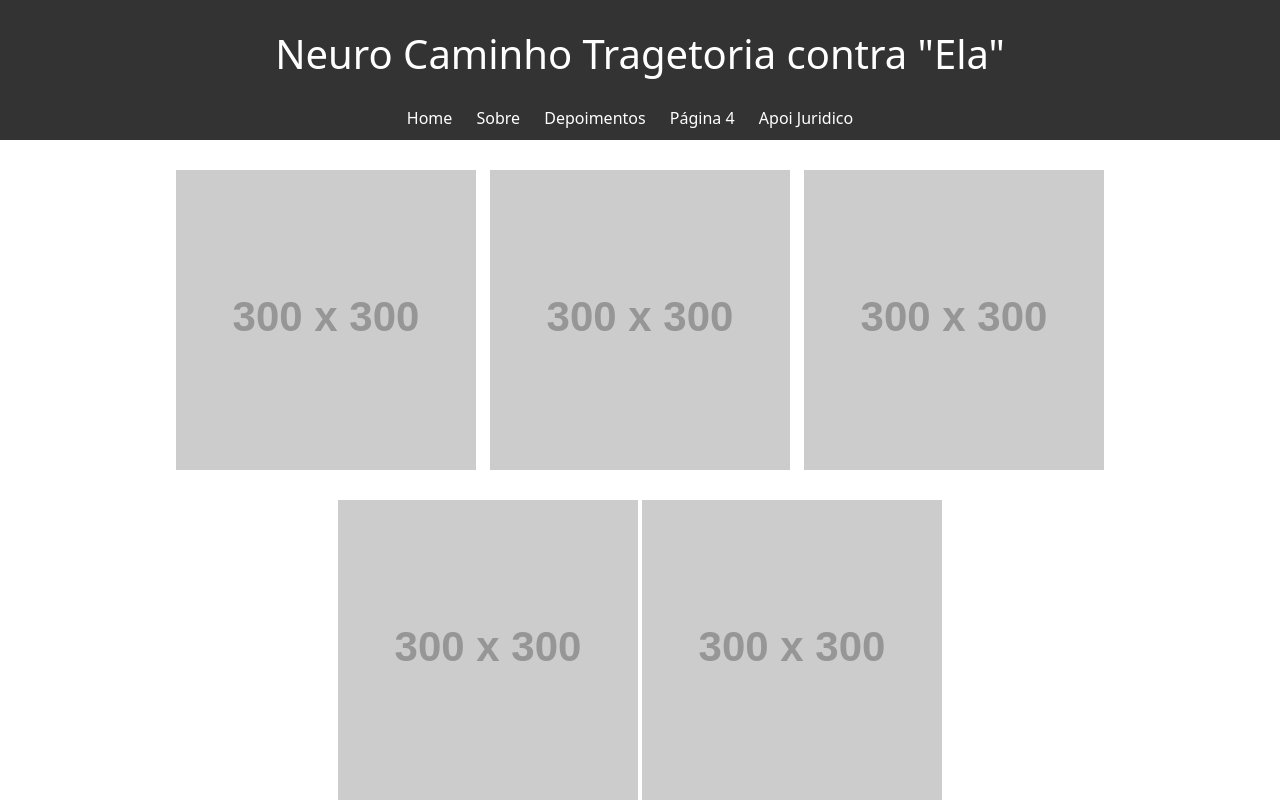
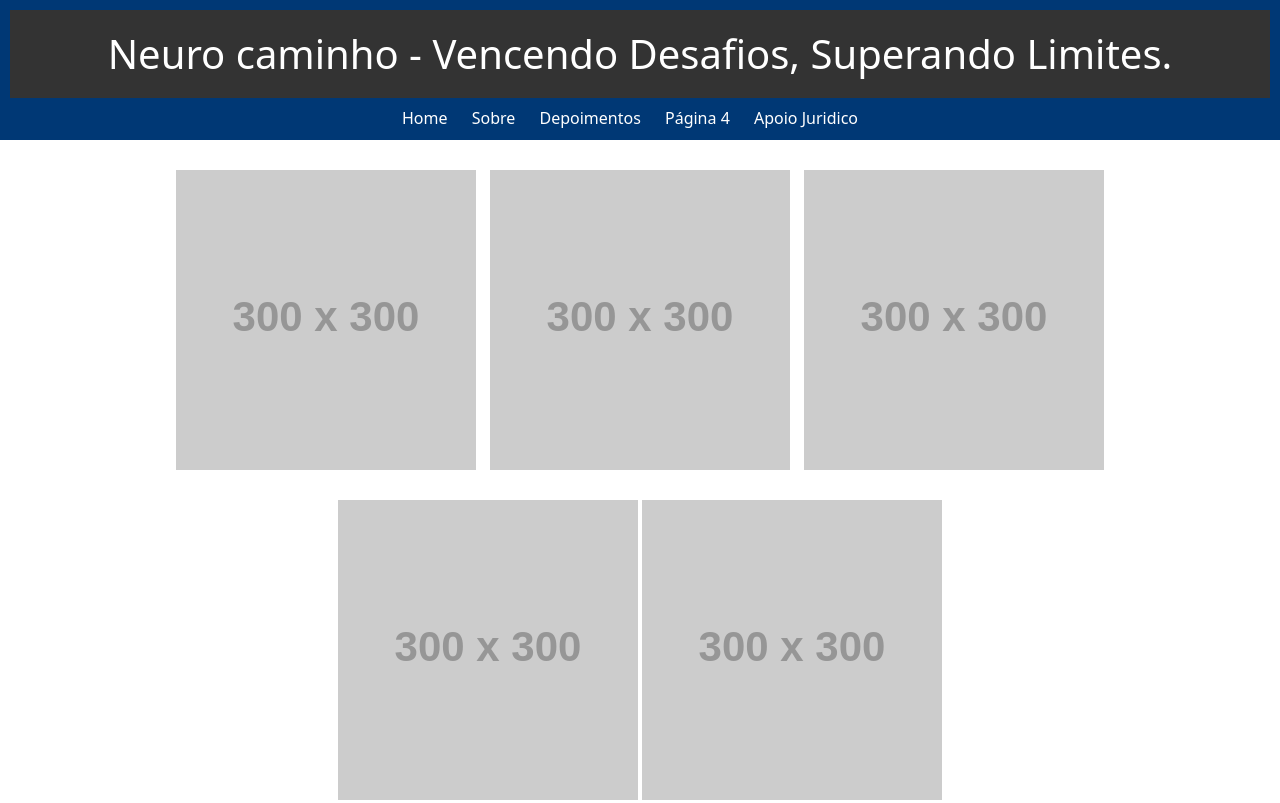
Before and after one commit to webquinette/projeto_integrador, a plain HTML site: page Neuro_Caminho-main/Neuro_Caminho-main/projeto integrador/index.html in a window 1280 px wide. Shown: the top 803 px of the page. Drawn offline with nearby package versions, Linux system fonts and the light colour scheme; placeholder pictures from the web are drawn by us.

Commit message:
projeto-aletração

```diff
--- a/Neuro_Caminho-main/Neuro_Caminho-main/projeto integrador/index.html
+++ b/Neuro_Caminho-main/Neuro_Caminho-main/projeto integrador/index.html
@@ -24,7 +24,7 @@
         }
 
         header {
-            background-color: #333;
+            background-color: #003875;
             color: #fff;
             padding: 10px;
             text-align: center;
@@ -42,7 +42,7 @@
         }
 
         nav ul li a {
-            color: #fff;
+            color: #ffffff;
             text-decoration: none;
         }
 
@@ -104,7 +104,7 @@
 
     <header>
         <nav>
-            <h1 class="top1">Neuro Caminho Tragetoria contra "Ela"</h1>
+            <h1 class="top1">Neuro caminho - Vencendo Desafios, Superando Limites.</h1>
         </nav>
 
         <nav>
@@ -113,7 +113,7 @@
                 <li><a href="./sobre.html"> Sobre</a></li>
                 <li><a href="./depoimento.html"> Depoimentos</a></li>
                 <li><a href="pagina4.html">Página 4</a></li>
-                <li><a href="./juridico.html"> Apoi Juridico</a></li>
+                <li><a href="./juridico.html"> Apoio Juridico</a></li>
             </ul>
         </nav>
     </header>
--- a/Neuro_Caminho-main/Neuro_Caminho-main/projeto integrador/style.css
+++ b/Neuro_Caminho-main/Neuro_Caminho-main/projeto integrador/style.css
@@ -12,7 +12,7 @@ footer {
 }
 
 header {
-    background-color: #333;
+    background-color: #003875;
     color: #fff;
     padding: 10px;
     text-align: center;
@@ -73,14 +73,14 @@ main {
 }
 
 .top1 {
-    background-color: #333;
+    background-color: #003875;
     color: #fff;
     padding: 20px;
     text-align: center;
 }
 
 footer {
-    background-color: #333;
+    background-color: #003875;
     color: #fff;
     margin-top: 30px;
     text-align: center;
```
Also changed, not shown: Neuro_Caminho-main/Neuro_Caminho-main/projeto integrador/depoimento.html (+2 -2 lines), Neuro_Caminho-main/Neuro_Caminho-main/projeto integrador/juridico.html (+2 -2 lines), Neuro_Caminho-main/Neuro_Caminho-main/projeto integrador/sobre.html (+2 -2 lines).
